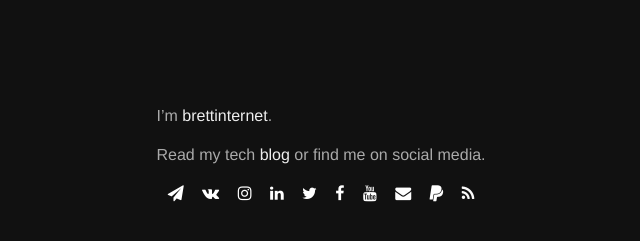
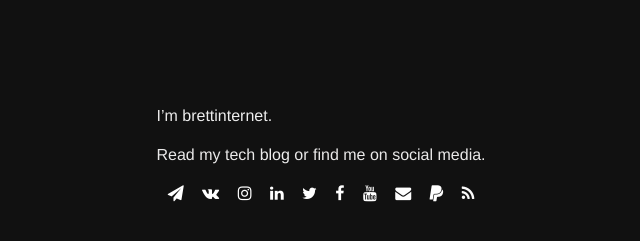
Before and after one commit to 2b7E1n6D0e5R7/2b7E1n6D0e5R7.github.io, a Jekyll site: the page built from _pages/splash.md, in a window 1280 px wide. Shown: the part 295-536 px from the top of the page, without its empty margins (319-959 px from the left). Built offline with Jekyll 4.4.1, drawn with Linux system fonts in a browser that asks for light colours.

Commit message:
Update _layout.scss

```diff
--- a/_sass/minimaless/_layout.scss
+++ b/_sass/minimaless/_layout.scss
@@ -292,7 +292,7 @@ color: white;
   }
 }
 
-.about, .splash { color: #AAAAAA; }
+.about, .splash { color: #eae9e9; }
 
 #splash {
   min-height: 100vh;
```
